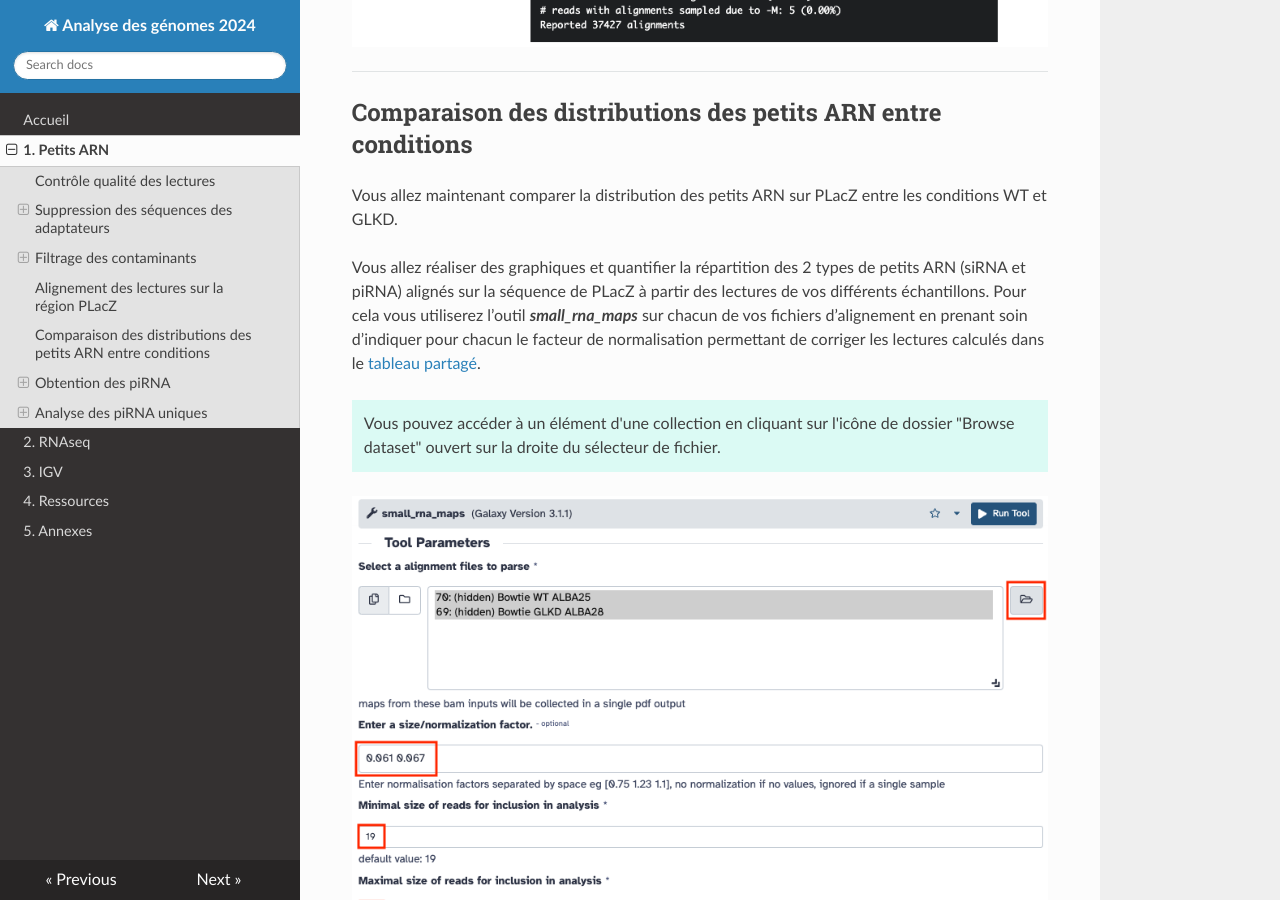
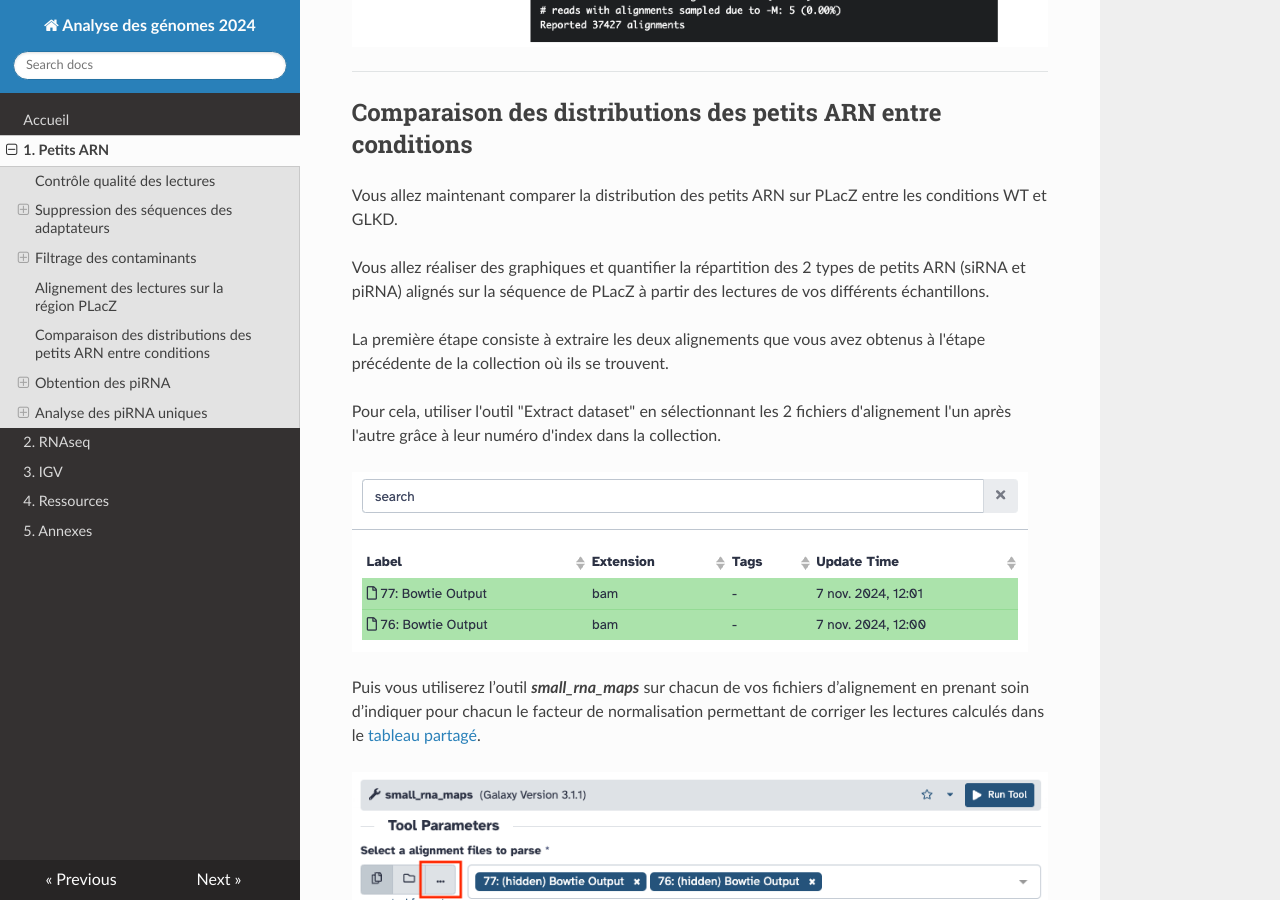
Before and after one commit to slecrom/AG2024, an MkDocs documentation site: the page built from docs/srna.md, in a window 1280 px wide and 900 px high, scrolled down 10812 px. Built offline with MkDocs 1.6.1, drawn with Linux system fonts in a browser that asks for light colours; nearby versions of some CDN libraries.

Commit message:
Documentation update

```diff
--- a/docs/srna.md
+++ b/docs/srna.md
@@ -189,11 +189,15 @@ Lancez l’alignement une fois que vous avez déterminé les paramètres optimau
 
 Vous allez maintenant comparer la distribution des petits ARN sur PLacZ entre les conditions WT et GLKD.
 
-Vous allez réaliser des graphiques et quantifier la répartition des 2 types de petits ARN (siRNA et piRNA) alignés sur la séquence de PLacZ à partir des lectures de vos différents échantillons. Pour cela vous utiliserez l’outil ***small_rna_maps*** sur chacun de vos fichiers d’alignement en prenant soin d’indiquer pour chacun le facteur de normalisation permettant de corriger les lectures calculés dans le [tableau partagé](https://docs.google.com/spreadsheets/d/1aOcIwFhsY8qtf-cb1hz1NWUmFlfvU1sVO73e-tBzybs/edit?gid=243437883).
+Vous allez réaliser des graphiques et quantifier la répartition des 2 types de petits ARN (siRNA et piRNA) alignés sur la séquence de PLacZ à partir des lectures de vos différents échantillons.
 
-!!! hint ""
+La première étape consiste à extraire les deux alignements que vous avez obtenus à l'étape précédente de la collection où ils se trouvent.
 
-	Vous pouvez accéder à un élément d'une collection en cliquant sur l'icône de dossier "Browse dataset" ouvert sur la droite du sélecteur de fichier.
+Pour cela, utiliser l'outil "Extract dataset" en sélectionnant les 2 fichiers d'alignement l'un après l'autre grâce à leur numéro d'index dans la collection.
+
+![Accéder aux éléments d'une collection](img/srna/browse_collection.png "Accéder aux éléments d'une collection")
+
+Puis vous utiliserez l’outil ***small_rna_maps*** sur chacun de vos fichiers d’alignement en prenant soin d’indiquer pour chacun le facteur de normalisation permettant de corriger les lectures calculés dans le [tableau partagé](https://docs.google.com/spreadsheets/d/1aOcIwFhsY8qtf-cb1hz1NWUmFlfvU1sVO73e-tBzybs/edit?gid=243437883).
 
 ![Distribution des lectures par taille](img/srna/small_rna_maps.png "Distribution des lectures par taille")
 
```
Also changed, not shown: other parts of docs/srna.md (+1 -1 lines), docs/img/srna/browse_collection.png (added), docs/img/srna/small_rna_maps.png.
